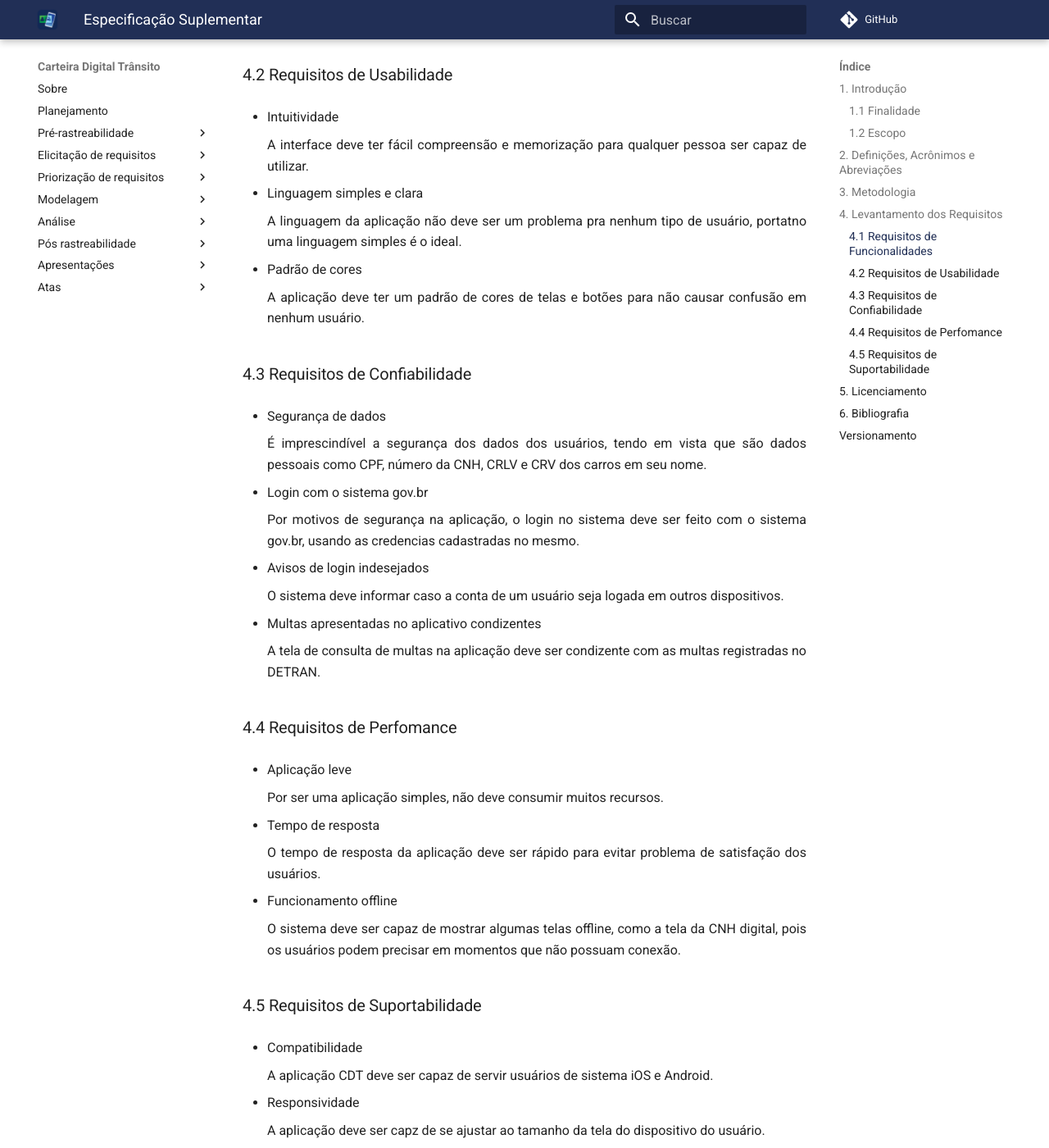
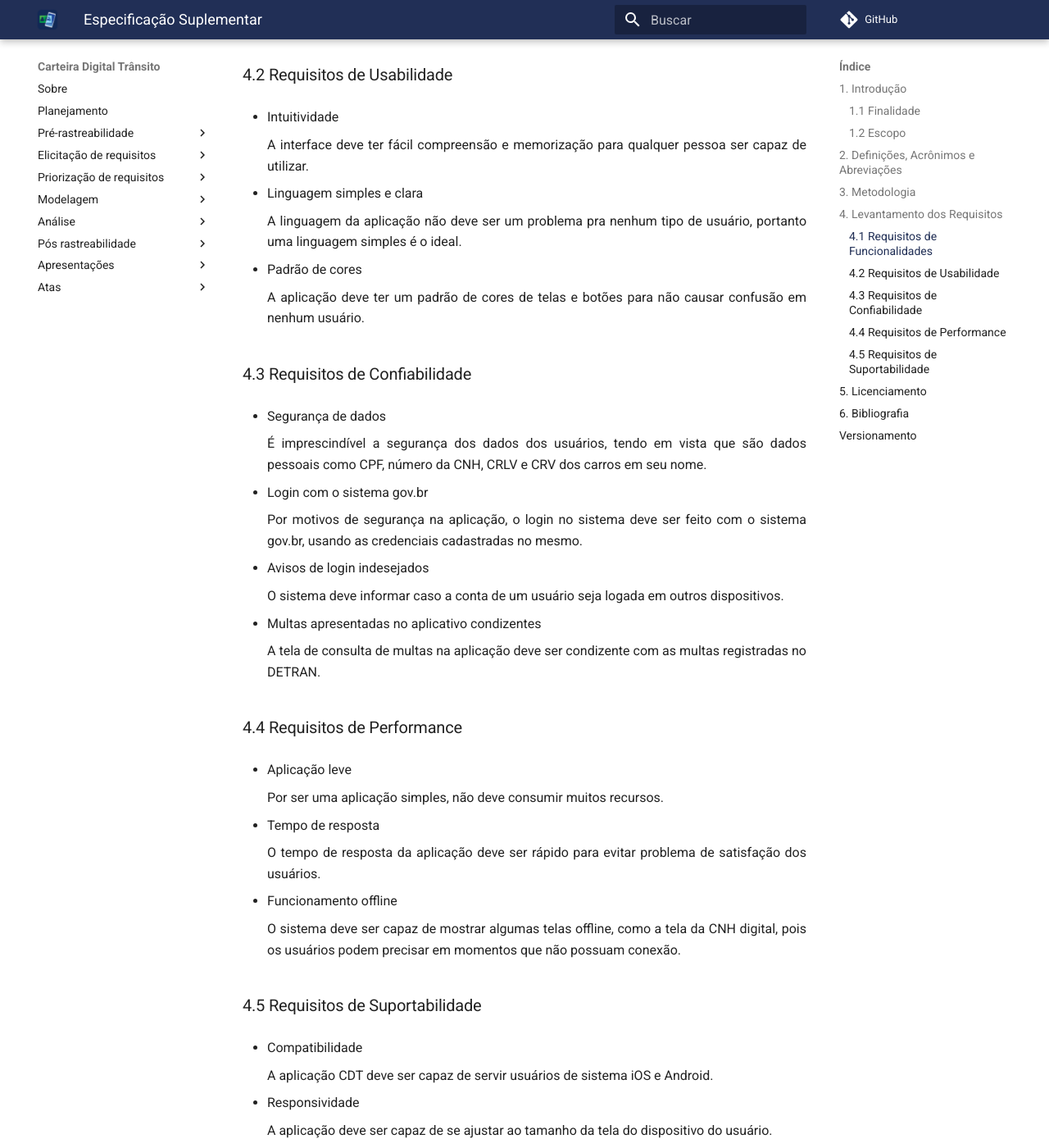
Before and after one commit to sergiosacj/2020.2-CarteiraDigitalTransito, an MkDocs documentation site: the page built from docs/modelagem/especificacao_suplementar.md, in a window 1280 px wide and 1400 px high, scrolled down 1104 px. Shown: the whole window at 82% size. Built offline with MkDocs 1.6.1 and Material for MkDocs 9.7.7, drawn with Linux system fonts in a browser that asks for light colours; comment, search, counter and statistics services are not loaded.

Commit message:
(#41) Fazendo correções ortográficas

```diff
--- a/docs/modelagem/especificacao_suplementar.md
+++ b/docs/modelagem/especificacao_suplementar.md
@@ -36,7 +36,7 @@ Os requisitos referentes às funcionalidades do aplicativo CDT foram listados em
 
 * Linguagem simples e clara
 
-    A linguagem da aplicação não deve ser um problema pra nenhum tipo de usuário, portatno uma linguagem simples é o ideal.
+    A linguagem da aplicação não deve ser um problema pra nenhum tipo de usuário, portanto uma linguagem simples é o ideal.
 
 * Padrão de cores
 
@@ -50,7 +50,7 @@ Os requisitos referentes às funcionalidades do aplicativo CDT foram listados em
 
 * Login com o sistema gov.br
 
-    Por motivos de segurança na aplicação, o login no sistema deve ser feito com o sistema gov.br, usando as credencias cadastradas no mesmo.
+    Por motivos de segurança na aplicação, o login no sistema deve ser feito com o sistema gov.br, usando as credenciais cadastradas no mesmo.
 
 * Avisos de login indesejados
 
@@ -60,7 +60,7 @@ Os requisitos referentes às funcionalidades do aplicativo CDT foram listados em
 
     A tela de consulta de multas na aplicação deve ser condizente com as multas registradas no DETRAN.
 
-### 4.4 Requisitos de Perfomance
+### 4.4 Requisitos de Performance
 
 * Aplicação leve
 
@@ -82,7 +82,7 @@ Os requisitos referentes às funcionalidades do aplicativo CDT foram listados em
 
 * Responsividade
 
-    A aplicação deve ser capz de se ajustar ao tamanho da tela do dispositivo do usuário.
+    A aplicação deve ser capaz de se ajustar ao tamanho da tela do dispositivo do usuário.
 
 ## 5. Licenciamento
 
```
